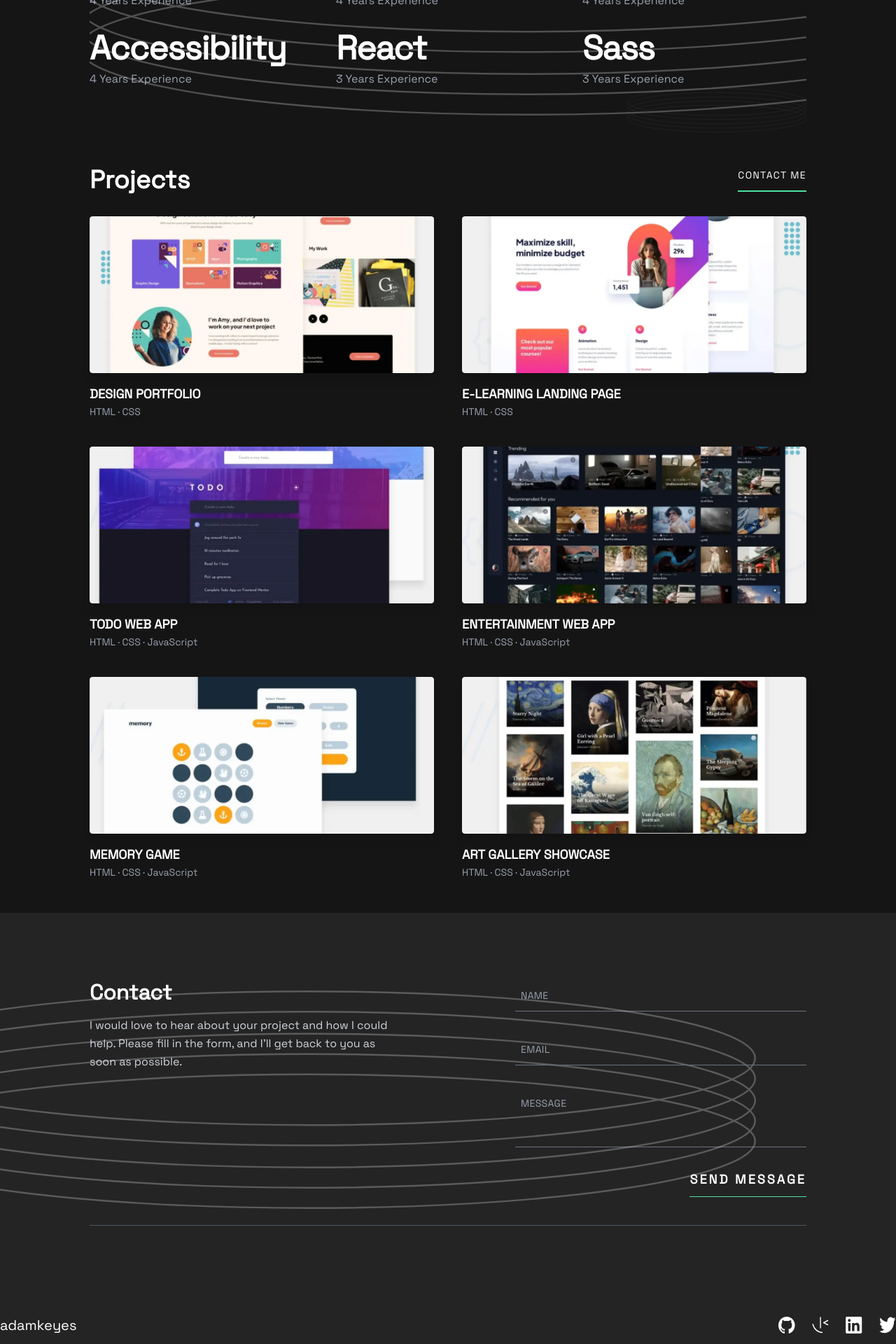
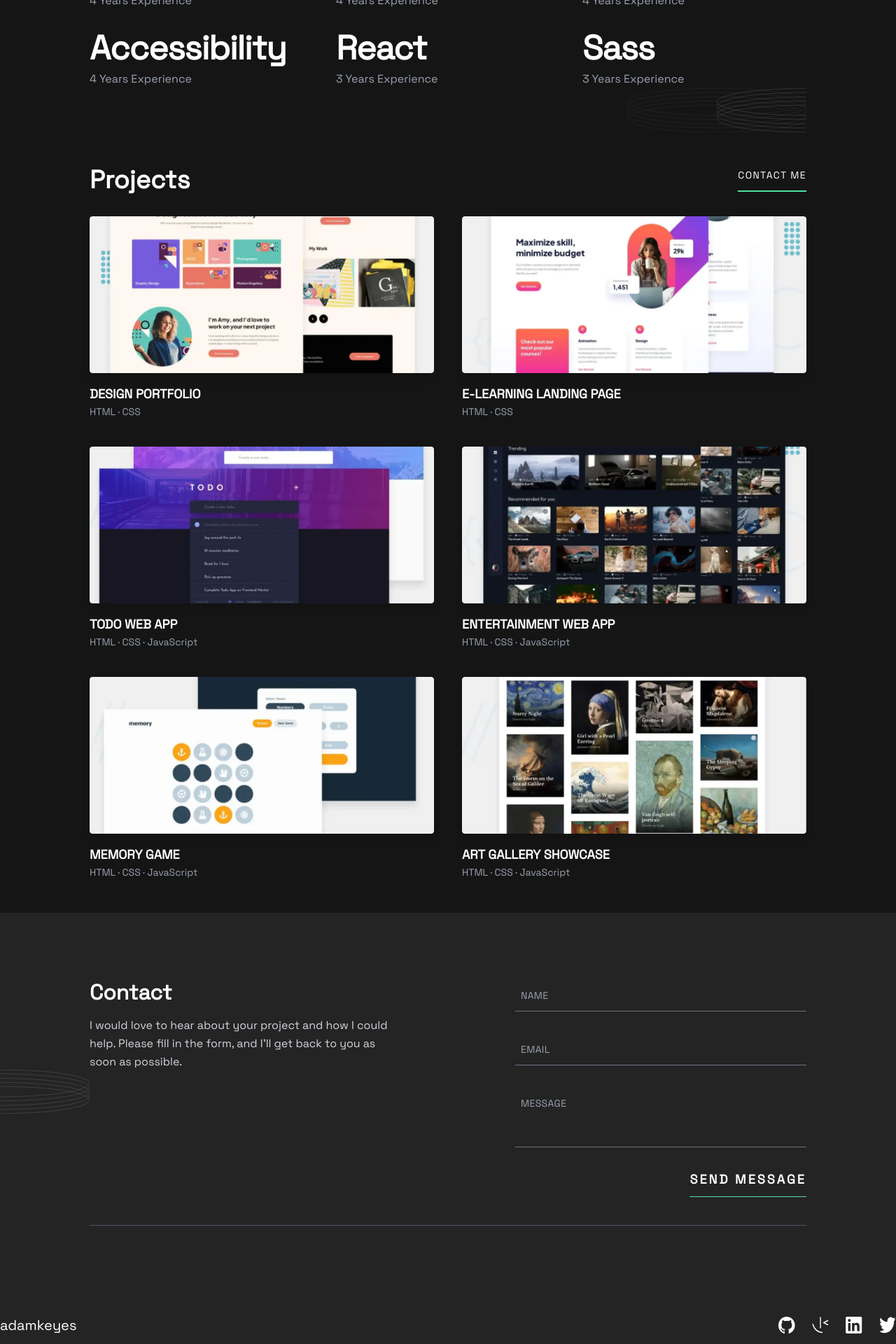
Before and after one commit to Skyz03/Vite-Developer-Portfolio, a React (Vite) app: page / in a window 1280 px wide. Shown: the part 740-2660 px from the top of the page at 70% size. Built offline with nearby package versions, Linux system fonts and the light colour scheme.

Commit message:
fix: the decoration image size is fixed but position on responsive

```diff
--- a/src/components/Contact.jsx
+++ b/src/components/Contact.jsx
@@ -19,11 +19,10 @@ const Contact = () => {
       <img
         src="/images/pattern-rings.svg"
         alt=""
-        className="pointer-events-none absolute bottom-30 -left-50 min-w-lvw opacity-100 md:w-60"
+        className="pointer-events-none absolute bottom-[-5vw] left-[-10vw] w-[60vw] max-w-[600px] opacity-100 sm:w-[45vw] md:bottom-[20vw] md:w-[30vw] lg:w-[20vw]"
       />
 
       <div className="mx-auto flex w-full max-w-6xl flex-col items-center justify-center border-b border-gray-600 pb-13 md:flex-row md:items-start md:justify-between">
-
         {/* Left Text Section */}
         <div className="mb-10 max-w-md md:mr-12 md:mb-0">
           <h2 className="mb-4 text-3xl font-bold text-white">Contact</h2>
--- a/src/components/Skills.jsx
+++ b/src/components/Skills.jsx
@@ -42,7 +42,7 @@ function Skills() {
         <img
           src="/images/pattern-rings.svg"
           alt=""
-          className="pointer-events-none absolute -right-60 -bottom-10 min-w-lvw opacity-100 md:w-60"
+          className="pointer-events-none absolute right-[-10vw] bottom-[-5vw] w-[60vw] max-w-[600px] opacity-100 sm:w-[40vw] md:w-[30vw] lg:w-[20vw]"
         />
       </div>
     </section>
```
